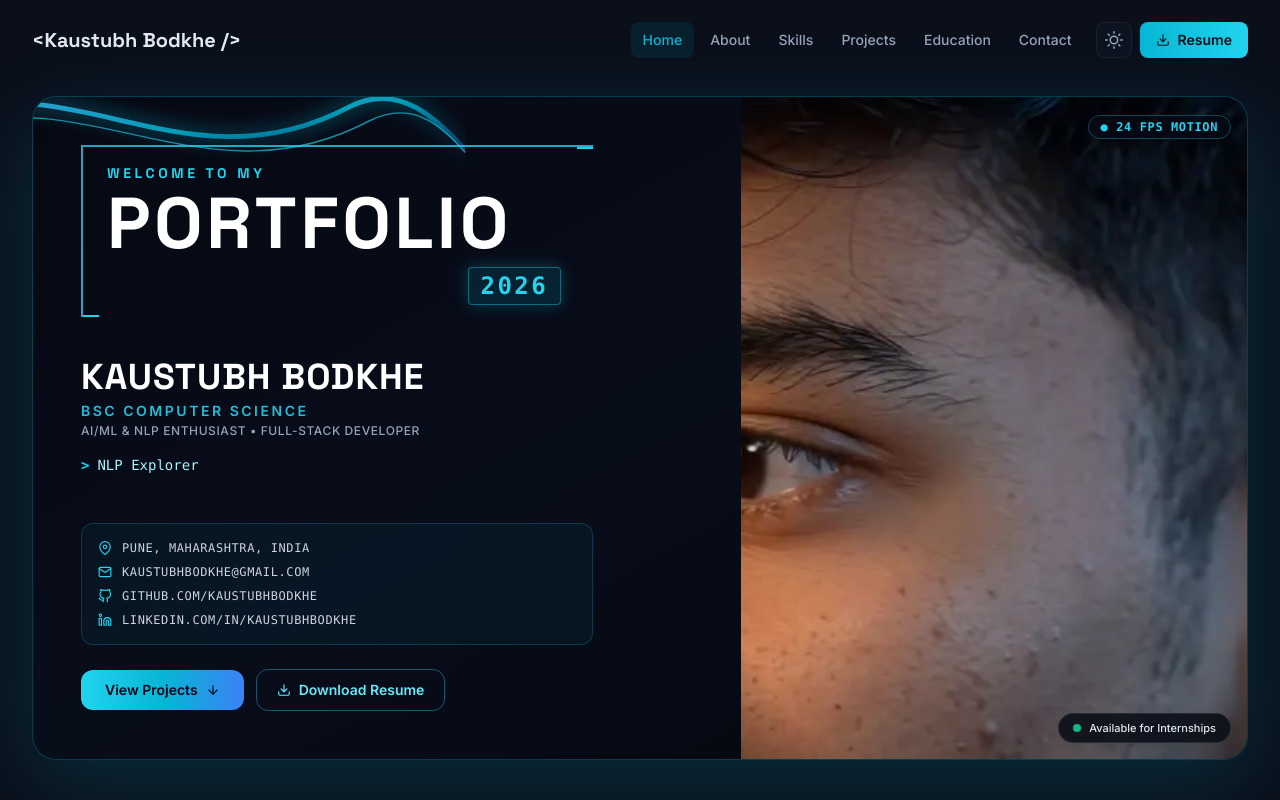
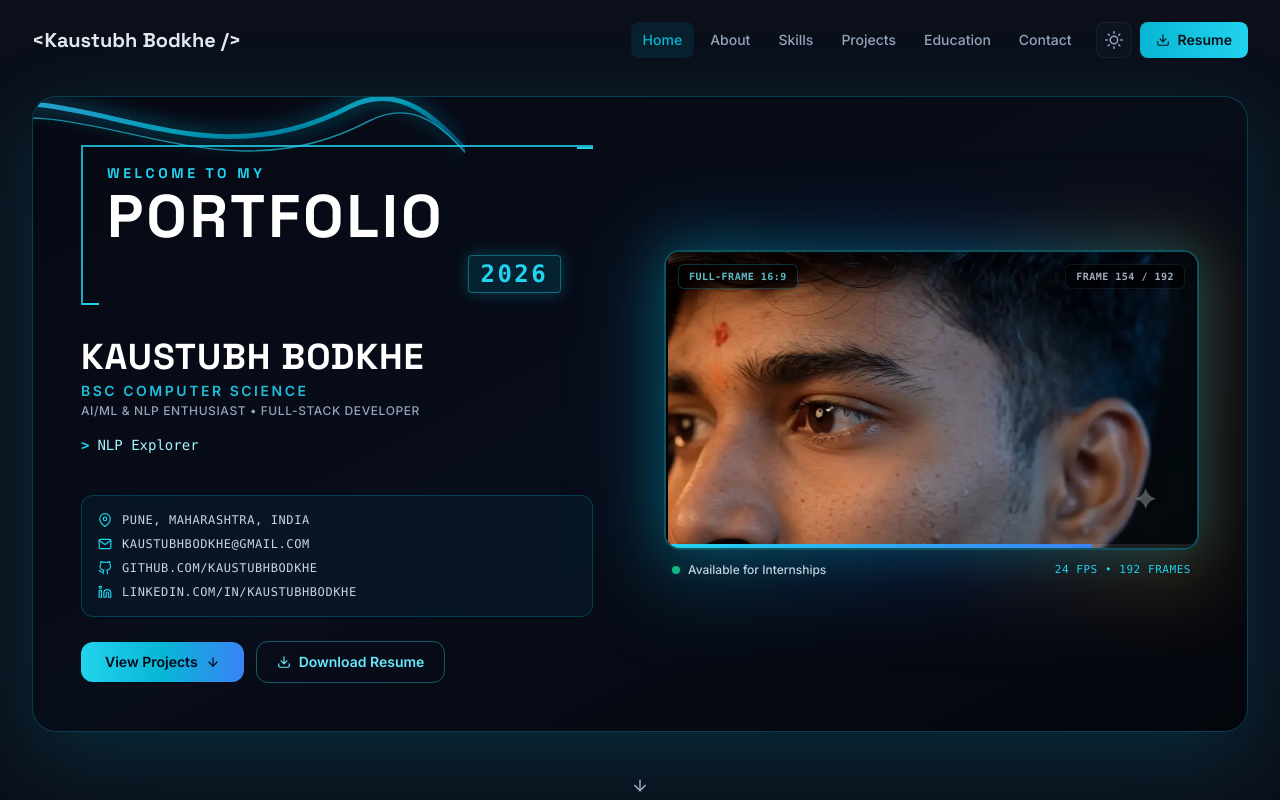
Before and after one commit to kaustubhbodkhe9011-png/Kaustubh-Bodkhe, a React (Vite) app: page / in a window 1280 px wide. Shown: the top 800 px of the page. Built offline with nearby package versions, Linux system fonts and the light colour scheme.

Commit message:
feat: display 24fps video frames in true 16:9 uncropped full-frame format

```diff
--- a/src/components/FramePlayer.jsx
+++ b/src/components/FramePlayer.jsx
@@ -1,15 +1,17 @@
 import { useEffect, useRef, useState, useCallback } from "react";
-import { FiPlay, FiPause } from "react-icons/fi";
+import { FiPlay, FiPause, FiMaximize2, FiMinimize2 } from "react-icons/fi";
 
 /**
  * Canvas-based frame sequence player — renders pre-loaded image frames
- * on a <canvas> element like a video. Used for the Hero section interactive portrait.
+ * on a <canvas> element like a video. Supports full-frame uncropped playback,
+ * playback scrubber, fullscreen toggle, and visibility pausing.
  *
  * Props:
  *   frameCount  — total number of frames (default 192)
  *   framePath   — optional function(index) => URL string, 1-indexed
  *   fps         — playback framerate (default 24)
  *   loop        — whether to loop playback (default true)
+ *   objectFit   — 'contain' (default, full-frame uncropped) | 'cover'
  *   className   — extra CSS classes for the wrapper
  *   onLoaded    — callback when all frames are preloaded
  */
@@ -18,6 +20,7 @@ export default function FramePlayer({
   framePath,
   fps = 24,
   loop = true,
+  objectFit = "contain",
   className = "",
   onLoaded,
 }) {
@@ -32,6 +35,8 @@ export default function FramePlayer({
   const [isPlaying, setIsPlaying] = useState(true);
   const [loaded, setLoaded] = useState(false);
   const [progress, setProgress] = useState(0);
+  const [currentFrameNum, setCurrentFrameNum] = useState(1);
+  const [isFullscreen, setIsFullscreen] = useState(false);
 
   const getPath = useCallback(
     (i) => {
@@ -90,7 +95,7 @@ export default function FramePlayer({
     };
   }, [frameCount, getPath, onLoaded]);
 
-  // Pause animation when hero is scrolled out of view to conserve battery and CPU
+  // Pause animation when out of viewport
   useEffect(() => {
     const container = containerRef.current;
     if (!container) return;
@@ -105,6 +110,26 @@ export default function FramePlayer({
     observer.observe(container);
     return () => observer.disconnect();
   }, []);
+
+  // Listen to fullscreen changes
+  useEffect(() => {
+    const onFsChange = () => {
+      setIsFullscreen(Boolean(document.fullscreenElement));
+    };
+    document.addEventListener("fullscreenchange", onFsChange);
+    return () => document.removeEventListener("fullscreenchange", onFsChange);
+  }, []);
+
+  const toggleFullscreen = () => {
+    const container = containerRef.current;
+    if (!container) return;
+
+    if (!document.fullscreenElement) {
+      container.requestFullscreen().catch((err) => console.warn(err));
+    } else {
+      document.exitFullscreen().catch((err) => console.warn(err));
+    }
+  };
 
   // Animate frames on canvas
   useEffect(() => {
@@ -128,10 +153,17 @@ export default function FramePlayer({
 
       if (isVisibleRef.current && elapsed >= frameDuration) {
         lastTimeRef.current = timestamp - (elapsed % frameDuration);
-        const frame = framesRef.current[frameIndexRef.current];
+        const idx = frameIndexRef.current;
+        const frame = framesRef.current[idx];
+
         if (frame && frame.complete && frame.naturalWidth > 0) {
           ctx.clearRect(0, 0, canvas.width, canvas.height);
           ctx.drawImage(frame, 0, 0, canvas.width, canvas.height);
+        }
+
+        // Update frame counter for UI
+        if (idx % 3 === 0) {
+          setCurrentFrameNum(idx + 1);
         }
 
         frameIndexRef.current++;
@@ -155,35 +187,69 @@ export default function FramePlayer({
   }, [loaded, isPlaying, fps, loop]);
 
   return (
-    <div ref={containerRef} className={`relative overflow-hidden ${className}`}>
+    <div
+      ref={containerRef}
+      className={`relative overflow-hidden group select-none bg-black ${className}`}
+    >
       {/* Subtle loader pill while remaining frames stream in */}
       {!loaded && (
-        <div className="absolute top-3 right-3 z-20 flex items-center gap-2 px-3 py-1.5 rounded-full bg-background/80 backdrop-blur-md border border-white/10 text-accent text-xs font-mono">
-          <div className="w-3 h-3 border-2 border-accent/20 border-t-accent rounded-full animate-spin" />
+        <div className="absolute top-3 right-3 z-30 flex items-center gap-2 px-3 py-1.5 rounded-full bg-black/80 backdrop-blur-md border border-cyan-400/30 text-cyan-400 text-xs font-mono">
+          <div className="w-3 h-3 border-2 border-cyan-400/20 border-t-cyan-400 rounded-full animate-spin" />
           <span>{progress}%</span>
         </div>
       )}
 
-      {/* Canvas */}
+      {/* Canvas — full-frame uncropped rendering */}
       <canvas
         ref={canvasRef}
-        className="w-full h-full object-cover"
+        className={`w-full h-full ${
+          objectFit === "contain" ? "object-contain" : "object-cover"
+        }`}
         style={{ display: "block" }}
       />
 
-      {/* Play/Pause Button on Hover */}
-      {loaded && (
+      {/* Top badges: Full-Frame format indicator & frame count */}
+      <div className="absolute top-3 left-3 right-3 z-20 flex items-center justify-between pointer-events-none opacity-80 group-hover:opacity-100 transition-opacity">
+        <span className="px-2.5 py-1 rounded-md text-[10px] font-mono tracking-wider uppercase font-semibold bg-black/75 backdrop-blur-md border border-cyan-400/30 text-cyan-300">
+          FULL-FRAME 16:9
+        </span>
+        <span className="px-2.5 py-1 rounded-md text-[10px] font-mono tracking-wider uppercase font-semibold bg-black/75 backdrop-blur-md border border-white/10 text-slate-300">
+          FRAME {String(currentFrameNum).padStart(3, "0")} / {frameCount}
+        </span>
+      </div>
+
+      {/* Scrub / Progress Bar along bottom */}
+      <div className="absolute bottom-0 left-0 right-0 h-1 bg-white/10 z-20 overflow-hidden">
+        <div
+          className="h-full bg-gradient-to-r from-cyan-400 to-blue-500 transition-all duration-75"
+          style={{ width: `${(currentFrameNum / frameCount) * 100}%` }}
+        />
+      </div>
+
+      {/* Interactive Controls Overlay on Hover */}
+      <div className="absolute bottom-3 right-3 z-30 flex items-center gap-2 opacity-0 group-hover:opacity-100 transition-all duration-300">
         <button
           onClick={() => setIsPlaying((prev) => !prev)}
           title={isPlaying ? "Pause 24fps motion" : "Play 24fps motion"}
           aria-label={isPlaying ? "Pause animation" : "Play animation"}
-          className="absolute bottom-14 right-3 z-20 p-2.5 rounded-xl bg-background/80 backdrop-blur-md
-                     border border-white/10 text-muted hover:text-accent hover:border-accent/40
-                     opacity-0 group-hover:opacity-100 transition-all duration-300 shadow-xl"
+          className="p-2 rounded-lg bg-black/80 backdrop-blur-md border border-white/10
+                     text-slate-200 hover:text-cyan-400 hover:border-cyan-400/40
+                     transition-all shadow-xl"
         >
           {isPlaying ? <FiPause size={14} /> : <FiPlay size={14} />}
         </button>
-      )}
+
+        <button
+          onClick={toggleFullscreen}
+          title={isFullscreen ? "Exit Fullscreen" : "View Full Frame Fullscreen"}
+          aria-label={isFullscreen ? "Exit Fullscreen" : "View Full Frame Fullscreen"}
+          className="p-2 rounded-lg bg-black/80 backdrop-blur-md border border-white/10
+                     text-slate-200 hover:text-cyan-400 hover:border-cyan-400/40
+                     transition-all shadow-xl"
+        >
+          {isFullscreen ? <FiMinimize2 size={14} /> : <FiMaximize2 size={14} />}
+        </button>
+      </div>
     </div>
   );
 }
--- a/src/components/Hero.jsx
+++ b/src/components/Hero.jsx
@@ -12,8 +12,8 @@ import { useTypewriter } from "../hooks/useTypewriter";
 import FramePlayer from "./FramePlayer";
 
 /**
- * Hero section — exact recreation of the Behance 2026 visual showcase aesthetic,
- * featuring the 24fps interactive video canvas with seamless dark studio lighting.
+ * Hero section — Behance 2026 visual showcase aesthetic featuring
+ * Kaustubh's video frames in TRUE FULL-FRAME 16:9 uncropped format.
  */
 export default function Hero() {
   const { displayText } = useTypewriter(siteConfig.roles, 80, 40, 2000);
@@ -38,7 +38,7 @@ export default function Hero() {
           transition={{ duration: 0.8, ease: [0.22, 1, 0.36, 1] }}
           className="relative rounded-3xl bg-gradient-to-br from-[#060913] via-[#080d1a] to-[#04060c]
                      border border-cyan-500/30 shadow-[0_25px_90px_rgba(6,182,212,0.18)]
-                     overflow-hidden"
+                     overflow-hidden p-6 sm:p-10 lg:p-12"
         >
           {/* Top-left Glowing Fluid Neon Smoke / Wave SVG */}
           <svg
@@ -77,10 +77,10 @@ export default function Hero() {
             </defs>
           </svg>
 
-          {/* Grid Layout: Left Typography & Contact, Right 24FPS Video Frame Player */}
-          <div className="grid lg:grid-cols-12 items-stretch min-h-[580px] lg:min-h-[640px]">
-            {/* Left Column — 7 Columns */}
-            <div className="lg:col-span-7 p-6 sm:p-10 lg:p-12 flex flex-col justify-between z-20">
+          {/* 2-Column Grid: Left Branding & Contact, Right True 16:9 Full-Frame Video */}
+          <div className="grid lg:grid-cols-12 gap-8 lg:gap-12 items-center">
+            {/* Left Column — 6 Columns */}
+            <div className="lg:col-span-6 flex flex-col justify-between z-20">
               <div>
                 {/* Cyan Bracket Outline Frame */}
                 <div className="relative border-l-2 border-t-2 border-cyan-400/80 pt-4 pl-5 sm:pl-6 pb-3 pr-4 sm:pr-8 max-w-lg">
@@ -94,7 +94,7 @@ export default function Hero() {
                   </p>
 
                   {/* "PORTFOLIO" Headline */}
-                  <h1 className="text-4xl sm:text-6xl lg:text-7xl font-black font-heading text-white tracking-wider leading-none mt-1">
+                  <h1 className="text-4xl sm:text-6xl font-black font-heading text-white tracking-wider leading-none mt-1">
                     PORTFOLIO
                   </h1>
 
@@ -107,7 +107,7 @@ export default function Hero() {
                 </div>
 
                 {/* Identity & Subtitles */}
-                <div className="mt-8 sm:mt-10">
+                <div className="mt-8">
                   <h2 className="text-2xl sm:text-3xl lg:text-4xl font-extrabold font-heading text-white tracking-wide">
                     {siteConfig.name.toUpperCase()}
                   </h2>
@@ -130,7 +130,7 @@ export default function Hero() {
               </div>
 
               {/* Bottom: Contact Block + CTA Buttons */}
-              <div className="mt-8 pt-4">
+              <div className="mt-8 pt-2">
                 {/* Contact Information Box (Exact Reference Layout) */}
                 <div className="p-3.5 sm:p-4 rounded-xl border border-cyan-500/25 bg-cyan-950/25 backdrop-blur-sm max-w-lg space-y-2 text-xs">
                   <div className="flex items-center gap-2.5 text-slate-300">
@@ -205,59 +205,41 @@ export default function Hero() {
               </div>
             </div>
 
-            {/* Right Column — 5 Columns: 24 FPS Interactive Canvas Video */}
-            <div className="lg:col-span-5 relative flex items-center justify-center lg:justify-end overflow-hidden min-h-[420px] lg:min-h-full">
-              {/* Venetian Blinds Background Shadow Slats (Matching Reference) */}
+            {/* Right Column — 6 Columns: TRUE 16:9 FULL-FRAME UNCRIPPLED VIDEO PLAYER */}
+            <div className="lg:col-span-6 relative flex flex-col items-center justify-center z-20">
+              {/* Ambient Glow behind player */}
+              <div className="absolute -inset-4 rounded-3xl bg-gradient-to-r from-cyan-500/20 via-blue-600/15 to-amber-500/20 blur-2xl -z-10" />
+
+              {/* Full-Frame 16:9 Video Player Container */}
               <div
-                className="absolute inset-0 pointer-events-none opacity-25 z-0"
-                style={{
-                  background:
-                    "repeating-linear-gradient(180deg, transparent, transparent 20px, rgba(0, 0, 0, 0.6) 20px, rgba(0, 0, 0, 0.6) 40px)",
-                }}
-              />
-
-              {/* Ambient Rim Lighting Behind Subject */}
-              <div className="absolute right-4 top-1/4 w-72 h-72 bg-amber-500/15 rounded-full blur-3xl pointer-events-none" />
-              <div className="absolute left-6 bottom-1/4 w-72 h-72 bg-cyan-500/20 rounded-full blur-3xl pointer-events-none" />
-
-              {/* Seamless Video Frame Canvas Container */}
-              <div
-                className="relative w-full h-full min-h-[420px] lg:min-h-full flex items-center justify-center z-10"
-                style={{
-                  maskImage:
-                    "radial-gradient(ellipse 95% 90% at 50% 48%, black 65%, transparent 100%)",
-                  WebkitMaskImage:
-                    "radial-gradient(ellipse 95% 90% at 50% 48%, black 65%, transparent 100%)",
-                }}
+                className="relative w-full aspect-video rounded-2xl overflow-hidden
+                            border-2 border-cyan-400/40 shadow-[0_0_50px_rgba(6,182,212,0.3)]
+                            bg-black"
               >
+                {/* 24FPS Frame Player in full-frame contain mode */}
                 <FramePlayer
                   frameCount={192}
                   fps={24}
                   loop={true}
-                  className="w-full h-full object-cover"
+                  objectFit="contain"
+                  className="w-full h-full"
                 />
               </div>
 
-              {/* Top Floating Badge */}
-              <div className="absolute top-4 right-4 z-20 pointer-events-none">
-                <span className="px-3 py-1 rounded-full text-[10px] sm:text-xs font-mono font-semibold tracking-wider uppercase
-                                 bg-[#070b14]/80 backdrop-blur-md border border-cyan-400/30 text-cyan-400 shadow-lg">
-                  ● 24 FPS MOTION
-                </span>
-              </div>
-
-              {/* Bottom Subtle Status Pill */}
-              <div className="absolute bottom-4 right-4 left-4 sm:left-auto z-20 pointer-events-none">
-                <div className="px-3.5 py-1.5 rounded-full bg-[#070b14]/85 backdrop-blur-md border border-white/10
-                                flex items-center gap-2 shadow-lg w-fit mx-auto sm:mx-0">
+              {/* Bottom Status & Info Bar below player */}
+              <div className="mt-3 w-full flex items-center justify-between px-2 text-xs">
+                <div className="flex items-center gap-2">
                   <span className="relative flex h-2 w-2">
                     <span className="animate-ping absolute inline-flex h-full w-full rounded-full bg-emerald-400 opacity-75" />
                     <span className="relative inline-flex rounded-full h-2 w-2 bg-emerald-500" />
                   </span>
-                  <span className="text-[11px] font-medium text-slate-200">
+                  <span className="text-slate-300 font-medium">
                     Available for Internships
                   </span>
                 </div>
+                <span className="text-[11px] font-mono text-cyan-400 tracking-wider">
+                  24 FPS • 192 FRAMES
+                </span>
               </div>
             </div>
           </div>
```
